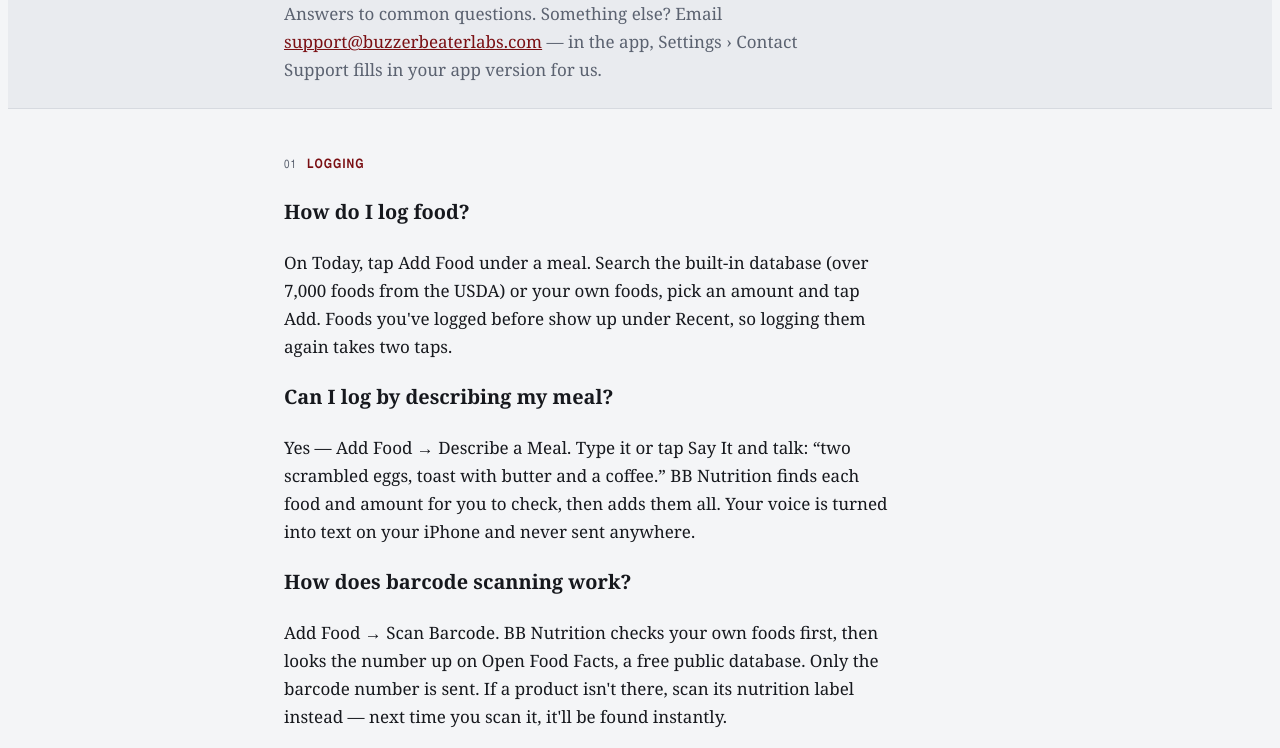
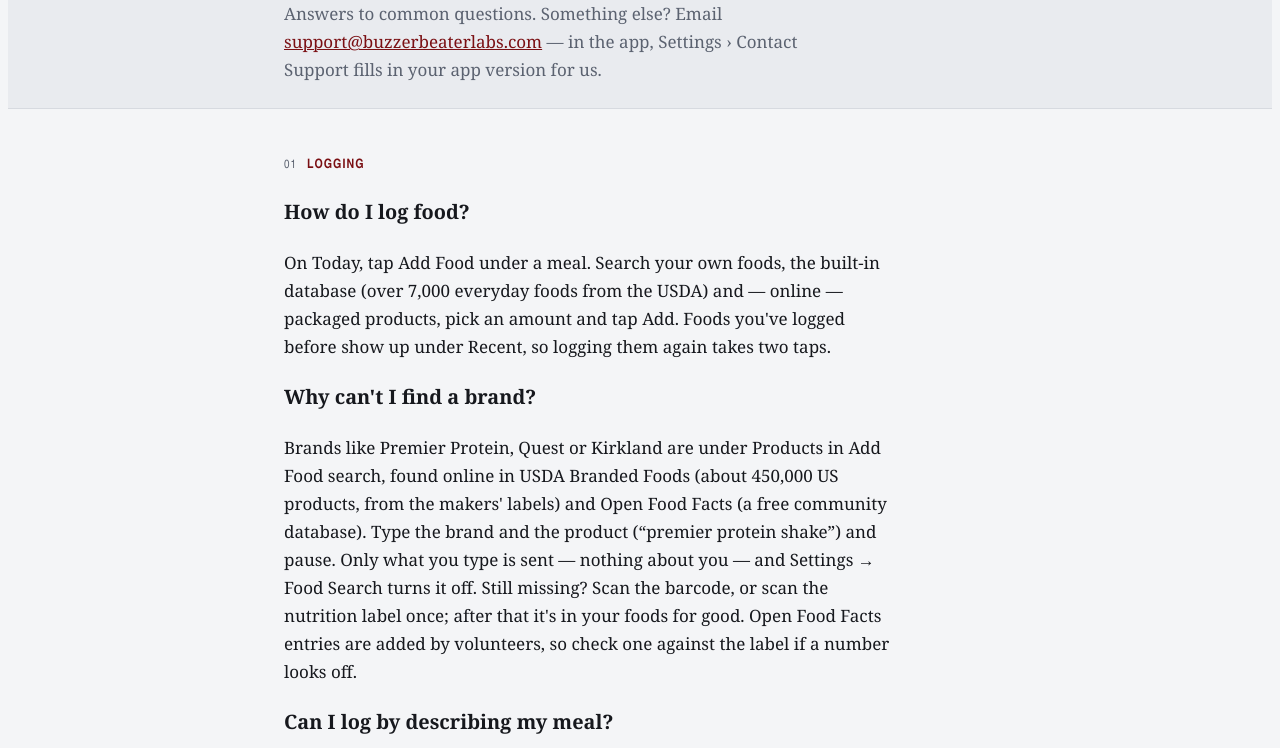
Before and after one commit to rhenze74/BB-Nutrition-Legal, a plain HTML site: page support.html in a window 1280 px wide. Shown: the part 168-916 px from the top of the page. Drawn offline with Linux system fonts and the light colour scheme.

Commit message:
Privacy policy: online product search (effective Nov 18, 2026); support FAQ

```diff
--- a/support.html
+++ b/support.html
@@ -221,11 +221,13 @@
 <section id="s1">
   <div class="eyebrow"><span class="num">01</span>Logging</div>
   <h3>How do I log food?</h3>
-  <p>On Today, tap Add Food under a meal. Search the built-in database (over 7,000 foods from the USDA) or your own foods, pick an amount and tap Add. Foods you&#x27;ve logged before show up under Recent, so logging them again takes two taps.</p>
+  <p>On Today, tap Add Food under a meal. Search your own foods, the built-in database (over 7,000 everyday foods from the USDA) and — online — packaged products, pick an amount and tap Add. Foods you&#x27;ve logged before show up under Recent, so logging them again takes two taps.</p>
+  <h3>Why can&#x27;t I find a brand?</h3>
+  <p>Brands like Premier Protein, Quest or Kirkland are under Products in Add Food search, found online in USDA Branded Foods (about 450,000 US products, from the makers&#x27; labels) and Open Food Facts (a free community database). Type the brand and the product (“premier protein shake”) and pause. Only what you type is sent — nothing about you — and Settings → Food Search turns it off. Still missing? Scan the barcode, or scan the nutrition label once; after that it&#x27;s in your foods for good. Open Food Facts entries are added by volunteers, so check one against the label if a number looks off.</p>
   <h3>Can I log by describing my meal?</h3>
   <p>Yes — Add Food → Describe a Meal. Type it or tap Say It and talk: “two scrambled eggs, toast with butter and a coffee.” BB Nutrition finds each food and amount for you to check, then adds them all. Your voice is turned into text on your iPhone and never sent anywhere.</p>
   <h3>How does barcode scanning work?</h3>
-  <p>Add Food → Scan Barcode. BB Nutrition checks your own foods first, then looks the number up on Open Food Facts, a free public database. Only the barcode number is sent. If a product isn&#x27;t there, scan its nutrition label instead — next time you scan it, it&#x27;ll be found instantly.</p>
+  <p>Add Food → Scan Barcode. BB Nutrition checks your own foods first, then looks the number up on Open Food Facts, a free public database, and then USDA Branded Foods. Only the barcode number is sent. If a product isn&#x27;t there, scan its nutrition label instead — next time you scan it, it&#x27;ll be found instantly.</p>
   <h3>Can it read a nutrition label?</h3>
   <p>Add Food → Scan Nutrition Label. Take a photo of the Nutrition Facts panel; the numbers are read on your iPhone and shown for you to check before saving.</p>
   <h3>What&#x27;s Quick Add for?</h3>
```
Also changed, not shown: privacy-policy.html (+5 -4 lines).
